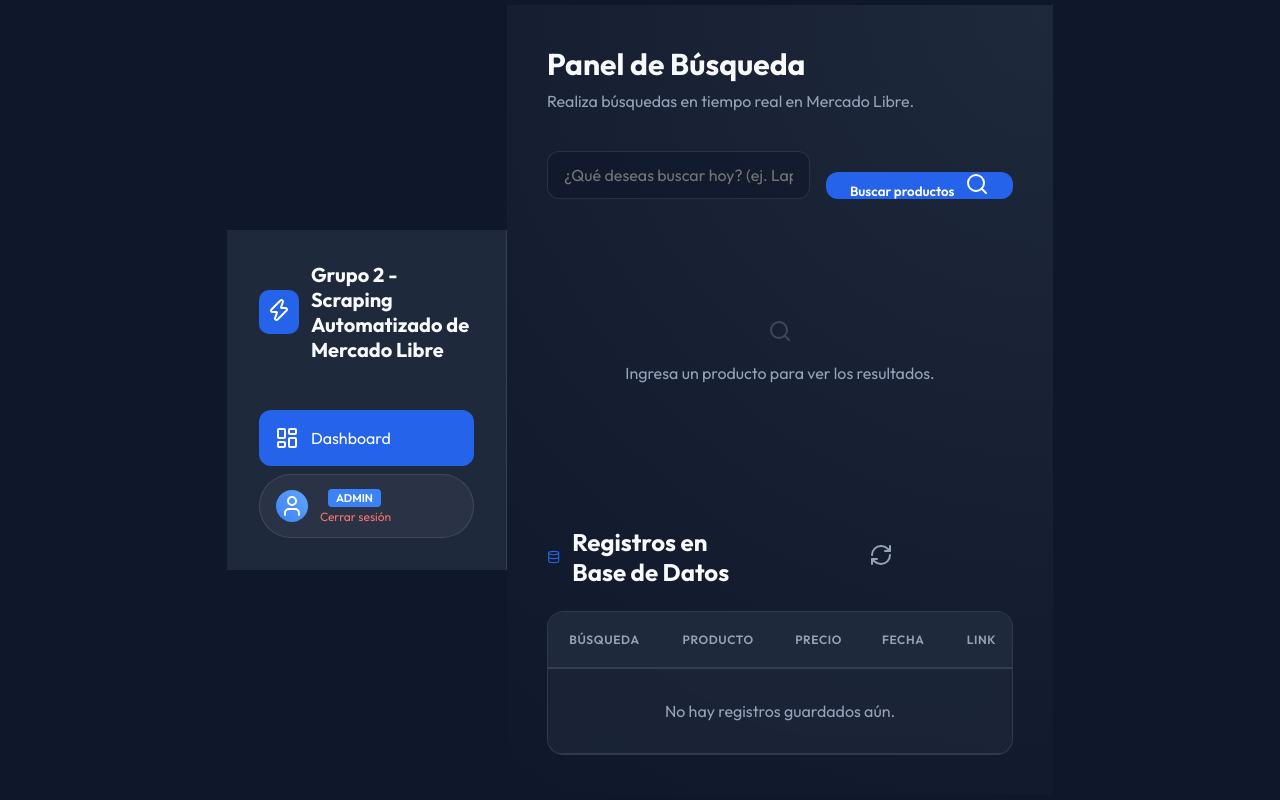
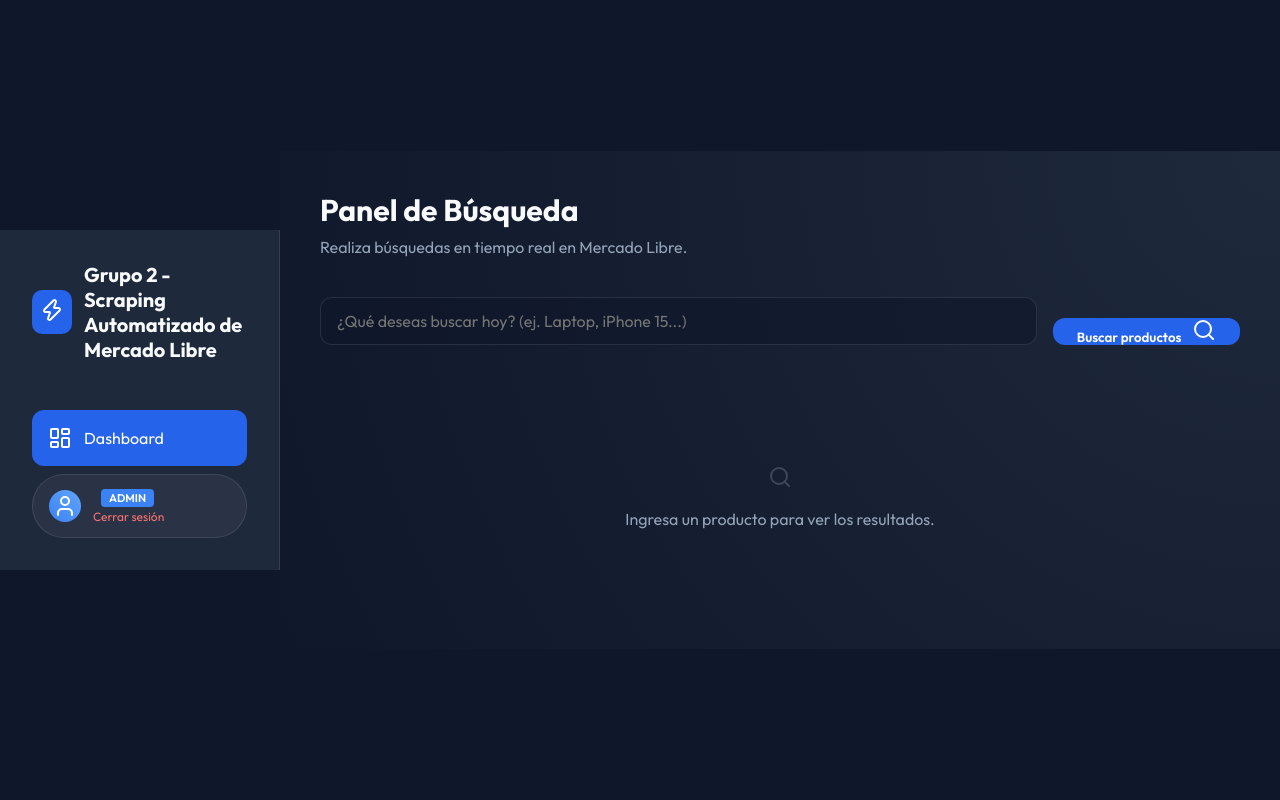
Before and after one commit to o698polk/trabajo_grupal_2_G2, a FastAPI app: template app/templates/dashboard.html in a window 1280 px wide. Run offline with FastAPI, Linux system fonts and the light colour scheme; the template is opened without the code that fills it, so the values that code supplies are empty.

Commit message:
Actualizacion

```diff
--- a/app/crud.py
+++ b/app/crud.py
@@ -25,6 +25,3 @@
         db.refresh(admin_user)
         return admin_user
     return existing_admin
-
-def get_all_products(db: Session):
-    return db.query(models.ProductResult).order_by(models.ProductResult.created_at.desc()).all()
--- a/app/main.py
+++ b/app/main.py
@@ -3,13 +3,14 @@
 from fastapi.staticfiles import StaticFiles
 from fastapi.templating import Jinja2Templates
 from sqlalchemy.orm import Session
-from . import models, auth, crud, scraping
+from . import models,auth, crud, scraping
 from .models import engine, get_db
 from datetime import timedelta
 import os
 from jose import JWTError, jwt
 from .config import settings
 
+# Create database tables
 models.Base.metadata.create_all(bind=engine)
 
 app = FastAPI()
@@ -88,15 +89,14 @@
     return response
 
 @app.get("/dashboard", response_class=HTMLResponse)
-async def dashboard(request: Request, current_user: models.User = Depends(get_current_user_cookie), db: Session = Depends(get_db)):
+async def dashboard(request: Request, current_user: models.User = Depends(get_current_user_cookie)):
     if not current_user or current_user.role != "admin":
         return RedirectResponse(url="/login", status_code=status.HTTP_302_FOUND)
 
-    products = crud.get_all_products(db)
-    return templates.TemplateResponse("dashboard.html", {"request": request, "user": current_user, "products": products})
+    return templates.TemplateResponse("dashboard.html", {"request": request, "user": current_user})
 
 @app.get("/api/search")
-def search(query: str, current_user: models.User = Depends(get_current_user_cookie), db: Session = Depends(get_db)):
+async def search(query: str, current_user: models.User = Depends(get_current_user_cookie), db: Session = Depends(get_db)):
     if not current_user or current_user.role != "admin":
          raise HTTPException(status_code=403, detail="Not authorized")
 
--- a/app/templates/dashboard.html
+++ b/app/templates/dashboard.html
@@ -97,8 +97,8 @@
             </div>
         </div>
     </aside>
-    <div class="container">
-        <main class="main-content container">
+
+    <main class="main-content">
         <header style="margin-bottom:2.5rem;">
             <h2 style="font-size:1.875rem; font-weight:700; margin-bottom:0.5rem;">Panel de Búsqueda</h2>
             <p style="color:var(--text-muted);">Realiza búsquedas en tiempo real en Mercado Libre.</p>
@@ -106,8 +106,7 @@
 
         <div class="search-bar" style="align-items: flex-end;">
             <div style="flex: 1; display: flex; flex-direction: column; gap: 0.5rem;">
-                    <input type="text" id="searchInput"
-                        placeholder="¿Qué deseas buscar hoy? (ej. Laptop, iPhone 15...)">
+                <input type="text" id="searchInput" placeholder="¿Qué deseas buscar hoy? (ej. Laptop, iPhone 15...)">
             </div>
             <div style="display: flex; flex-direction: column; gap: 0.5rem; align-items: flex-end;">
                 <button id="searchBtn">
@@ -158,66 +157,10 @@
             <i data-lucide="search" size="48" style="color:var(--text-muted); opacity:0.3; margin-bottom:1rem;"></i>
             <p style="color:var(--text-muted);">Ingresa un producto para ver los resultados.</p>
         </div>
-
-            <!-- Nueva sección para registros en base de datos -->
-            <div style="margin-top: 4rem;">
-                <h3
-                    style="font-size:1.5rem; font-weight:700; margin-bottom:1.5rem; display:flex; align-items:center; gap:0.75rem;">
-                    <i data-lucide="database" size="24" color="var(--primary)"></i>
-                    Registros en Base de Datos
-                    <button onclick="window.location.reload()"
-                        style="background:none; border:none; color:var(--text-muted); cursor:pointer; padding:4px;"
-                        title="Refrescar">
-                        <i data-lucide="refresh-cw" size="18"></i>
-                    </button>
-                </h3>
-                <div class="table-container">
-                    <table class="results-table">
-                        <thead>
-                            <tr>
-                                <th>Búsqueda</th>
-                                <th>Producto</th>
-                                <th>Precio</th>
-                                <th>Fecha</th>
-                                <th style="text-align:right;">Link</th>
-                            </tr>
-                        </thead>
-                        <tbody>
-                            {% for product in products %}
-                            <tr>
-                                <td style="color: var(--text-muted); font-size: 0.85rem;">{{ product.query }}</td>
-                                <td style="font-weight: 500;">{{ product.name }}</td>
-                                <td style="color: var(--primary); font-weight: 600;">${{ "{:,.2f}".format(product.price)
-                                    }}
-                                </td>
-                                <td style="color: var(--text-muted); font-size: 0.85rem;">{{
-                                    product.created_at.strftime('%Y-%m-%d %H:%M') }}</td>
-                                <td style="text-align:right;">
-                                    <a href="{{ product.link }}" target="_blank" class="nav-item"
-                                        style="display:inline-flex; padding: 4px 12px; margin:0;">
-                                        Ver <i data-lucide="external-link" size="14"></i>
-                                    </a>
-                                </td>
-                            </tr>
-                            {% else %}
-                            <tr>
-                                <td colspan="5" style="text-align:center; padding: 2rem; color: var(--text-muted);">
-                                    No hay registros guardados aún.
-                                </td>
-                            </tr>
-                            {% endfor %}
-                        </tbody>
-                    </table>
-                </div>
-            </div>
     </main>
-    </div>
-
 
     <script src="/static/js/main.js"></script>
-    <script>
-        lucide.createIcons();
-    </script>
+    <script>lucide.createIcons();</script>
 </body>
 
 </html>
```
Also changed, not shown: app/scraping.py (+42 -69 lines), README.md, imgguia/in1.png (added), imgguia/in10.png (added), imgguia/in11.png (added), imgguia/in12.png (added), imgguia/in2.png (added), imgguia/in3.png (added), imgguia/in4.png (added), imgguia/in5.png (added), imgguia/in6.png (added), imgguia/in7.png (added), imgguia/in8.png (added), imgguia/in9.png (added). Lines whose indentation alone changed are shown as unchanged.
